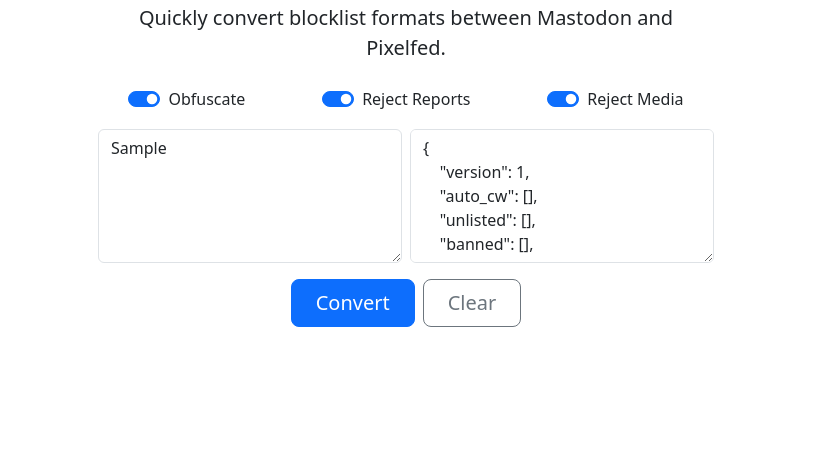
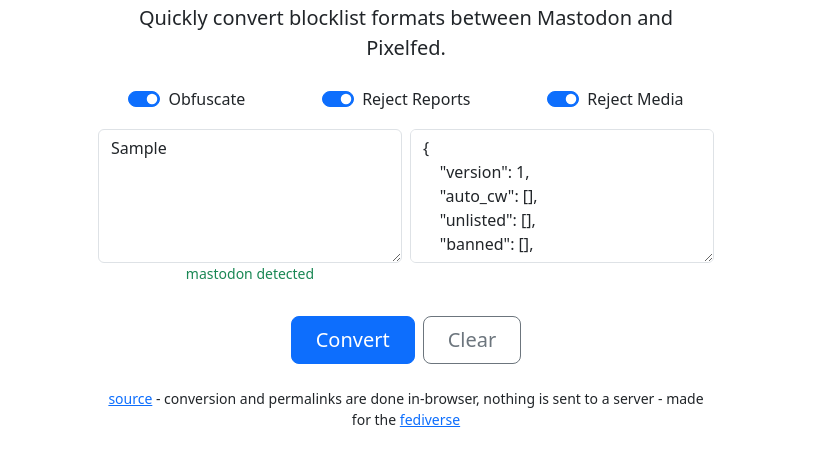
Before and after one commit to dansup/masto2pixel, a plain HTML site: page index.html in a window 1280 px wide. Both pictures are taken after typing "Sample", "Sample" into the empty fields and a click on the button "Convert". Shown: the part 159-622 px from the top of the page, without its empty margins (234-1048 px from the left). Drawn offline with nearby package versions, Linux system fonts and the light colour scheme.

Commit message:
Add platform detection label and attribution

```diff
--- a/index.html
+++ b/index.html
@@ -34,6 +34,7 @@
                         rows="5"
                         placeholder="Enter Mastodon or Pixelfed format blocklist here"
                         v-model="query"></textarea>
+                    <p v-if="queryFormat" class="small fw-light text-success">{{ queryFormat }} detected</p>
                 </div>
                 <div class="flex-grow-1">
                     <textarea class="form-control" rows="5" v-model="result"></textarea>
@@ -43,6 +44,10 @@
                 <button type="button" class="btn btn-primary btn-lg px-4 gap-3" @click.prevent="submitForm()">Convert</button>
                 <button type="button" class="btn btn-outline-secondary btn-lg px-4" @click.prevent="clearForm()">Clear</button>
             </div>
+
+            <p class="text-center mt-4 small">
+                <a href="https://github.com/dansup/masto2pixel/">source</a> - conversion and permalinks are done in-browser, nothing is sent to a server - made for the <a href="https://fediverse.info">fediverse</a>
+            </p>
         </div>
     </div>
     <script src="https://cdn.jsdelivr.net/npm/bootstrap@5.3.1/dist/js/bootstrap.bundle.min.js" integrity="sha384-HwwvtgBNo3bZJJLYd8oVXjrBZt8cqVSpeBNS5n7C8IVInixGAoxmnlMuBnhbgrkm" crossorigin="anonymous"></script>
@@ -70,6 +75,16 @@
                 let decoded = atob(u.get('f'))
                 this.query = decoded;
                 this.submitForm();
+            }
+        },
+
+        computed: {
+            queryFormat: {
+                get() {
+                    return this.query && this.query.length ?
+                    ( this.query.startsWith('{') ? 'pixelfed' : 'mastodon' ) :
+                    null
+                }
             }
         },
 
```
